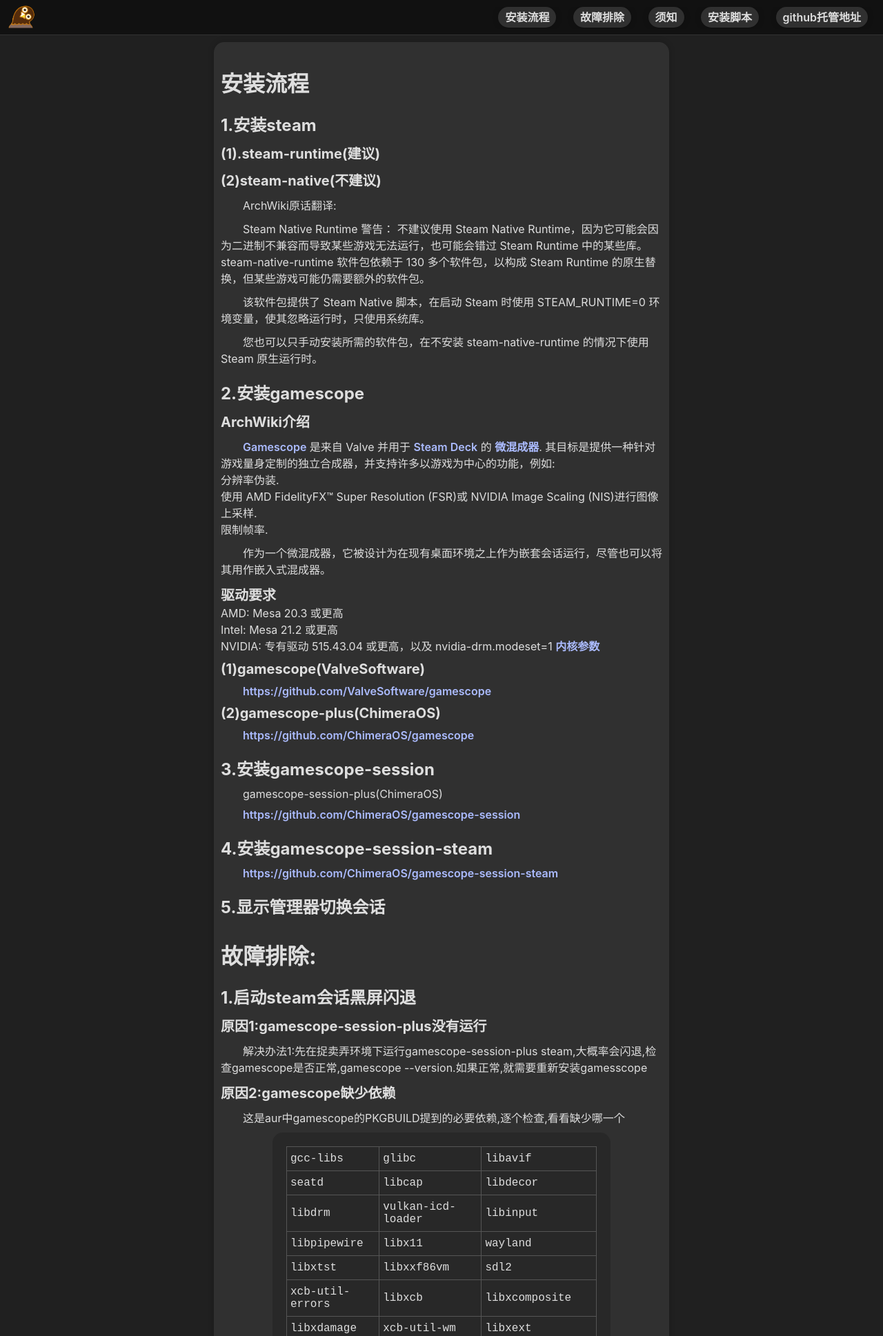
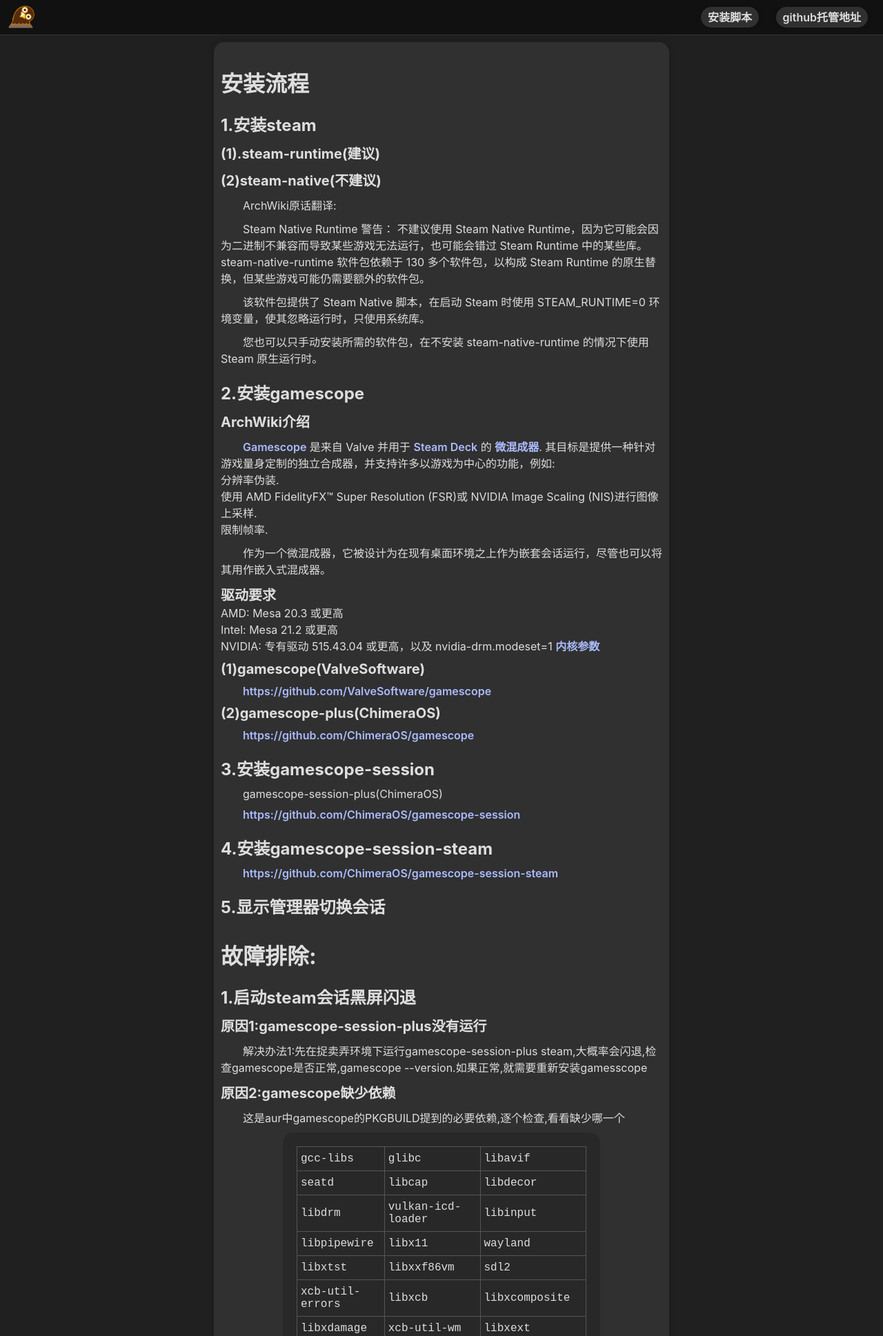
Before and after one commit to Apiclo/Apiclo.github.io, a PHP site: page /shells/steam-session.html in a window 1280 px wide. Shown: the top 1937 px of the page at 69% size. Run offline with PHP 8.4, Linux system fonts and the light colour scheme.

Commit message:
修复移动设备视图

```diff
--- a/css/custom.css
+++ b/css/custom.css
@@ -230,7 +230,7 @@
 
 
 .inlinecode {
-	max-width: 480px;
+	max-width: 420px;
 	margin: 10px auto;
 	padding: 10px;
 	height: 64px;
--- a/shells/steam-session.html
+++ b/shells/steam-session.html
@@ -4,7 +4,8 @@
 <head>
     <link href="../css/custom.css" rel="stylesheet" type="text/css">
     <meta charset="utf-8">
-    <meta name="viewport" content="width=device-width, initial-scale=1.0, maximum-scale=1.0, minimum-scale=1.0, user-scalable=yes"/>
+    <meta name="viewport"
+        content="width=device-width, initial-scale=0.1, maximum-scale=4.0, minimum-scale=0.8, user-scalable=yes" />
     <title>安装须知</title>
     <style>
         body {
@@ -35,7 +36,7 @@
             background-color: #282828;
             padding: 1rem;
             border-collapse: collapse;
-            width: 450px;
+            width: 420px;
         }
 
         .tablewrapper {
@@ -49,7 +50,7 @@
             padding: 20px;
             border-radius: 15px;
             background-color: #282828;
-            width: 450px;
+            width: 420px;
         }
 
     </style>
@@ -60,9 +61,6 @@
         <div class="navleft"><img src="../img/favicon.png" width="40" height="40"></div>
     </div>
     <div class="navright">
-        <a href="#t1" class="navtext text-card">安装流程</a>
-        <a href="#t2" class="navtext text-card">故障排除</a>
-        <a href="#t3" class="navtext text-card">须知</a>
         <a href="#t4" class="navtext text-card">安装脚本</a>
         <a href="https://github.com/Apiclo/Apiclo.github.io/tree/master/shells" class="navtext text-card">github托管地址</a>
     </div>
```
